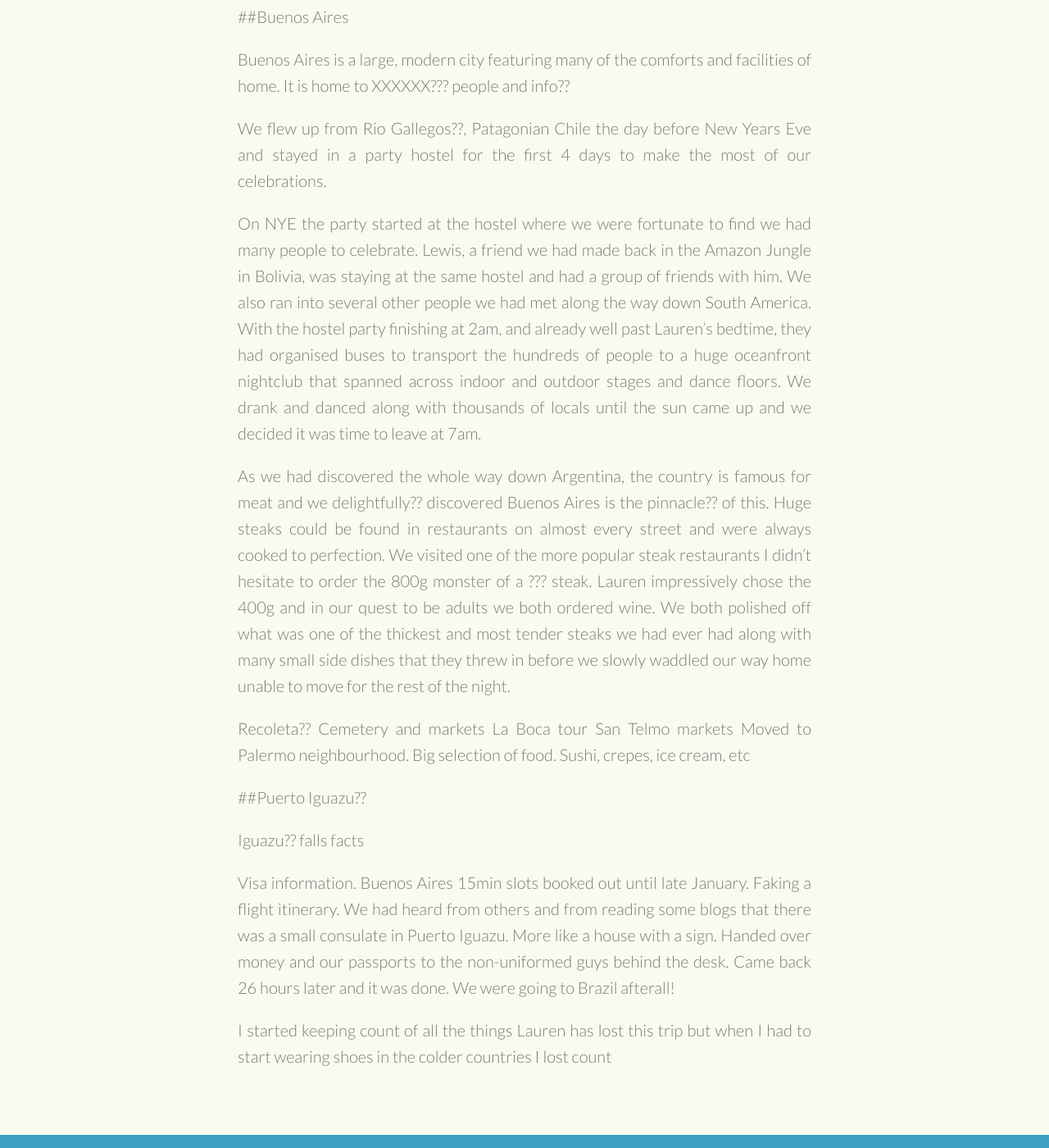
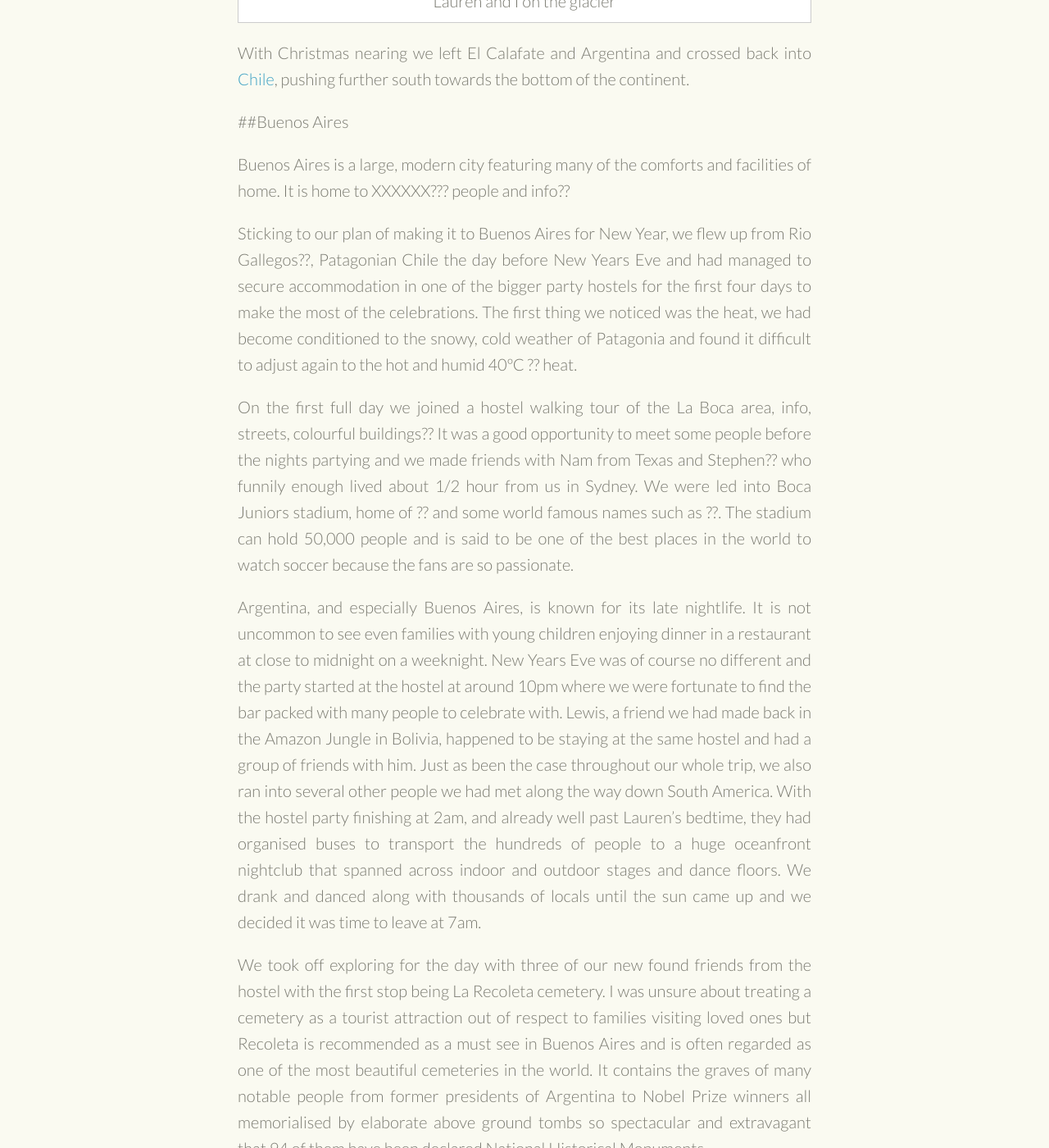
Before and after one commit to danielbowden/danielbowden.github.io, a Jekyll site: the page built from travel/_posts/2016-01-08-argentina.md, in a window 1280 px wide and 1400 px high, scrolled down 10631 px. Shown: the whole window at 82% size. Built offline with Jekyll 4.4.1, drawn with Linux system fonts in a browser that asks for light colours; comment, search, counter and statistics services are not loaded; some of the changed text lies outside the part shown.

Commit message:
Final draft

```diff
--- a/travel/_posts/2016-01-08-argentina.md
+++ b/travel/_posts/2016-01-08-argentina.md
@@ -35,9 +35,11 @@
 
 The quality of buses surprisingly and disappointedly dropped in comparison to [Peru](/travel/2015/10/31/peru) whilst the price doubled, or in some cases even tripled! The 18 hour overnight bus trip from Salta was not nearly as painful as it sounds with the both of us well and truly used to sleeping on buses by now.
 
-On our first full day we made our way by local bus out to the ?? hot springs, and hopped between its many pools, ranging in temperature from freezing to scalding. Surrounded by mountains and cliffs, we lay about in the sun for most of the day until an employee came around to kick us out at closing time.
+On our first full day we made our way by local bus out to the Cacheuta Hot Springs, and hopped between its many pools, ranging in temperature from freezing to scalding 50ºC. Surrounded by mountains and cliffs, we lay about in the sun for most of the day until an employee came around to kick us out at closing time.
 
-The Mendoza region is internationally  renowned/recognised?? ??. Mendoza is most renowned for its wine
+
+Two of the main industries of the Mendoza area are olive oil production and Argentine wine. The region around Greater Mendoza is the largest wine producing area in Latin America
+The two main industries of the Mendoza region are olive oil production and Argentine wine ????with the greater area is the largest wine producing area  with the area being internationally renowned for its Malbec wines., ??. Mendoza is most renowned for its wine
 We joined a wine tasting tour, taking us by van to several of the area's wineries from small family owned boutiques pushing out XX bottles a year to large modern companies producing XXXXs??. In a region famous for Malbec?? the tastings were solely red wine. There was no hiding the fact that we know nothing about wine nor do we drink it at home but we actually enjoyed the tastings and may finally be turning into adults.
 
 ##Bariloche
@@ -96,22 +98,24 @@
 
 Buenos Aires is a large, modern city featuring many of the comforts and facilities of home. It is home to XXXXXX??? people and info??
 
-We flew up from Rio Gallegos??, Patagonian Chile the day before New Years Eve and stayed in a party hostel for the first 4 days to make the most of our celebrations.
+Sticking to our plan of making it to Buenos Aires for New Year, we flew up from Rio Gallegos??, Patagonian Chile the day before New Years Eve and had managed to secure accommodation in one of the bigger party hostels for the first four days to make the most of the celebrations. The first thing we noticed was the heat, we had become conditioned to the snowy, cold weather of Patagonia and found it difficult to adjust again to the hot and humid 40ºC ?? heat.
 
-On NYE the party started at the hostel where we were fortunate to find we had many people to celebrate. Lewis, a friend we had made back in the Amazon Jungle in Bolivia, was staying at the same hostel and had a group of friends with him. We also ran into several other people we had met along the way down South America. With the hostel party finishing at 2am, and already well past Lauren's bedtime, they had organised buses to transport the hundreds of people to a huge oceanfront nightclub that spanned across indoor and outdoor stages and dance floors. We drank and danced along with thousands of locals until the sun came up and we decided it was time to leave at 7am.
+On the first full day we joined a hostel walking tour of the La Boca area, info, streets, colourful buildings?? It was a good opportunity to meet some people before the nights partying and we made friends with Nam from Texas and Stephen?? who funnily enough lived about 1/2 hour from us in Sydney. We were led into Boca Juniors stadium, home of ?? and some world famous names such as ??. The stadium can hold 50,000 people and is said to be one of the best places in the world to watch soccer because the fans are so passionate.
 
-As we had discovered the whole way down Argentina, the country is famous for meat and we delightfully?? discovered Buenos Aires is the pinnacle?? of this. Huge steaks could be found in restaurants on almost every street and were always cooked to perfection. We visited one of the more popular steak restaurants I didn't hesitate to order the 800g monster of a ??? steak. Lauren impressively chose the 400g and in our quest to be adults we both ordered wine. We both polished off what was one of the thickest and most tender steaks we had ever had along with many small side dishes that they threw in before we slowly waddled our way home unable to move for the rest of the night.
+Argentina, and especially Buenos Aires, is known for its late nightlife. It is not uncommon to see even families with young children enjoying dinner in a restaurant at close to midnight on a weeknight. New Years Eve was of course no different and the party started at the hostel at around 10pm where we were fortunate to find the bar packed with many people to celebrate with. Lewis, a friend we had made back in the Amazon Jungle in Bolivia, happened to be staying at the same hostel and had a group of friends with him. Just as been the case throughout our whole trip, we also ran into several other people we had met along the way down South America. With the hostel party finishing at 2am, and already well past Lauren's bedtime, they had organised buses to transport the hundreds of people to a huge oceanfront nightclub that spanned across indoor and outdoor stages and dance floors. We drank and danced along with thousands of locals until the sun came up and we decided it was time to leave at 7am.
 
-Recoleta?? Cemetery and markets
-La Boca tour
-San Telmo markets
-Moved to Palermo neighbourhood. Big selection of food. Sushi, crepes, ice cream, etc
+We took off exploring for the day with three of our new found friends from the hostel with the first stop being La Recoleta cemetery. I was unsure about treating a cemetery as a tourist attraction out of respect to families visiting loved ones but Recoleta is recommended as a must see in Buenos Aires and is often regarded as one of the most beautiful cemeteries in the world.  It contains the graves of many notable people from former presidents of Argentina to Nobel Prize winners all memorialised by elaborate above ground tombs so spectacular and extravagant that 94 of them have been declared National Historical Monuments.
 
-##Puerto Iguazu??
+Wanting to experience a different part of the city we moved hostels to the Palermo neighbourhood, a modern and fashionable area with plenty of restaurants, bars and street culture. It is especially popular with young, upper-middle class Argentines as well as foreign tourists and offered many of the comforts and foods from home such as sushi, crepes, ice cream, etc. Like some of the trendier parts of Sydney, here the traditional low houses have also been adapted into boutiques and bars housing international fashion brands and modern fare.
 
-Iguazu?? falls facts
+As I have already mentioned multiple times, Argentina is famed for its meat and I excitingly discovered Buenos Aires was the pinnacle. Huge steaks could be found in restaurants on almost every street. We treated ourselves to a nice dinner at one of the more popular steak restaurants and I didn't hesitate to order the 800g monster of a sirloin steak. Lauren impressively chose the 400g and in our quest to be adults we both ordered wine. We both polished off what was one of the thickest and most tender steaks we had ever had along with many small side dishes that they threw in before we slowly waddled our way home unable to move for the rest of the night.
 
-Visa information. Buenos Aires 15min slots booked out until late January. Faking a flight itinerary. We had heard from others and from reading some blogs that there was a small consulate in Puerto Iguazu. More like a house with a sign. Handed over money and our passports to the non-uniformed guys behind the desk. Came back 26 hours later and it was done. We were going to Brazil afterall!
+##Puerto Iguazú
 
+Eighteen hours later and our overnight bus had travelled from Buenos Aires up to Puerto Iguazú in the far north of the country. The town exists almost exclusively for tourism due to its close proximity to Iguazú Falls. Surrounded by rainforest, Puerto Iguazú is unbearably hot and humid especially during this time of year with the temperature barely dropping from day to night. Mosquitoes also thrived in this climate and repellent seemed to be little deterrent.
 
-I started keeping count of all the things Lauren has lost this trip but when I had to start wearing shoes in the colder countries I lost count
+Iguazú Falls facts?? We took a bus out to the Argentinian side of the falls and spent the day walking the paths to get a closer look at the falls. Flooding in nearby Paraguay meant the amount of water flowing from upstream was even more than usual with thunderous mountains of water sending mist and rain flying well over some of the walkways. With the cameras put away in my bag we couldn't resist walking right to the end of the bottom walkway, taking us right out close to the base of one of the falls and soaking us from head to toe. Taking a train out to furthest point, we then walked out to the main viewpoint, a walkway and balcony amazingly built right on the edge just centimetres above the water flowing into the infamous Devils Throat. Looking over the balcony railing meant looking over the edge and down into the roaring ?? . To be that close to something so big and powerful was an incredible experience.
+
+{% include image.html img="images/travel/imageName.jpg" title="Rainbow, Iguazú Falls" %}
+
+We had intentions to finish our trip in Brazil however due to unreliable and inconsistent information at home before we left we were unable to arrange a visa for dates so far in advance. The Brazilian embassy in Buenos Aires was of no help with its 15 minute visa appointment slots booked out every day until late January. We had heard from others and from reading several blog posts that there was a small consulate in Puerto Iguazú, though with no website of its own or any definitive information to be found we had to hope for the best. Looking into the required documentation, we were reluctant to book and pay for the required flights exiting Brazil out of fear we wouldn't even receive a visa to enter so instead I faked separate flight confirmation documents for the both of us along with one nights accommodation. The consulate was more like a house with a sign than any sort of official looking building but with no other choice we handed over money and our passports to the non-uniformed guys behind the desk along with all of the required documentation and photos. We came back 26 hours later and it was done, we were going to Brazil afterall!
```
